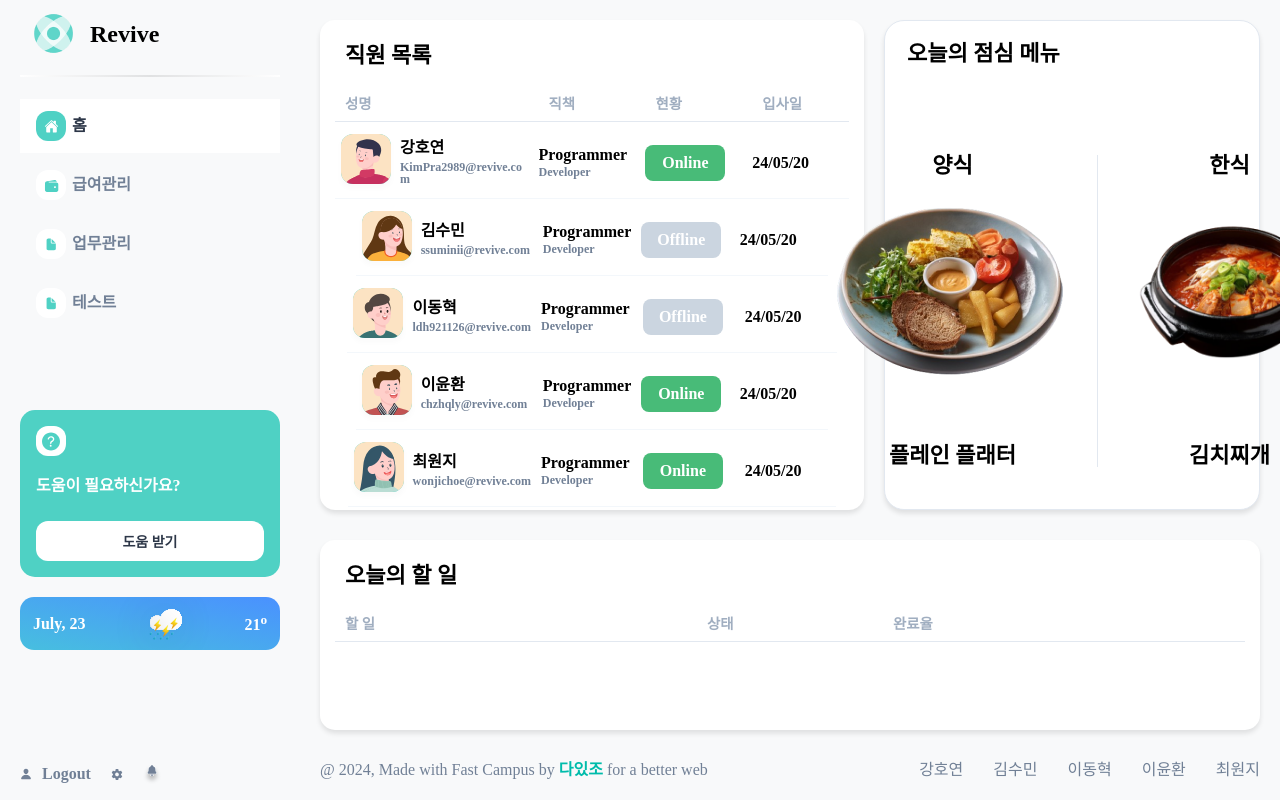
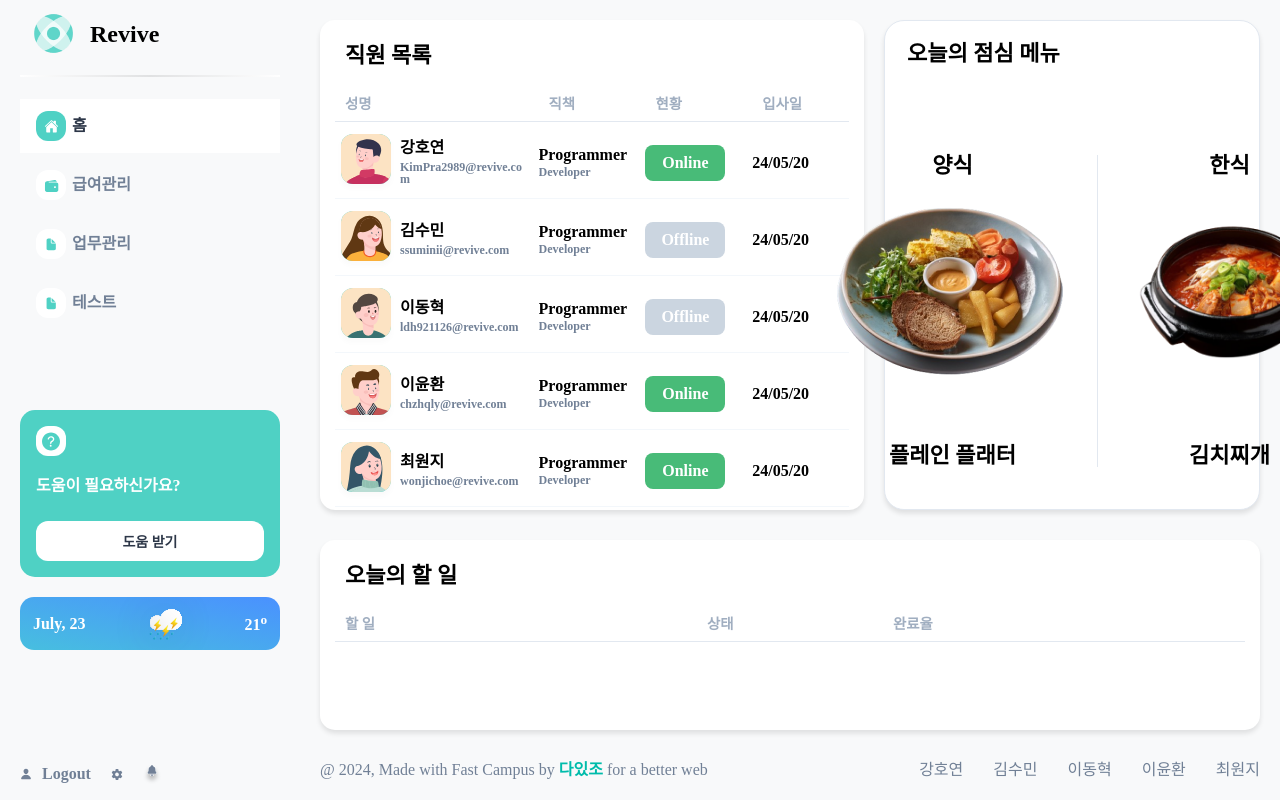
Before and after one commit to Dev-FE-1/Toy_Project_II_TEAM5, a React (Vite) app: page / in a window 1280 px wide. Shown: the top 800 px of the page. Built offline with nearby package versions, Linux system fonts and the light colour scheme; no server answers; the database is empty; a web font is replaced by a local one.

Commit message:
[#3] Design: 리스트 정렬 수정

```diff
--- a/src/components/List/ContentRow.jsx
+++ b/src/components/List/ContentRow.jsx
@@ -4,7 +4,7 @@
 
 function ContentRow({ items, keys, customRenderers }) {
   return (
-    <GridWrap $justify="space-evenly" $direction="column">
+    <GridWrap>
       {items.map((item, index) => (
         <GridContainer $count={keys.length} key={index}>
           {keys.map((key) => (
@@ -20,8 +20,11 @@
   )
 }
 
-const GridWrap = styled(Flex)`
+const GridWrap = styled.div`
   height: 100%;
+  display: flex;
+  justify-content: space-evenly;
+  flex-direction: column;
 `
 
 const GridContainer = styled.div`
```
